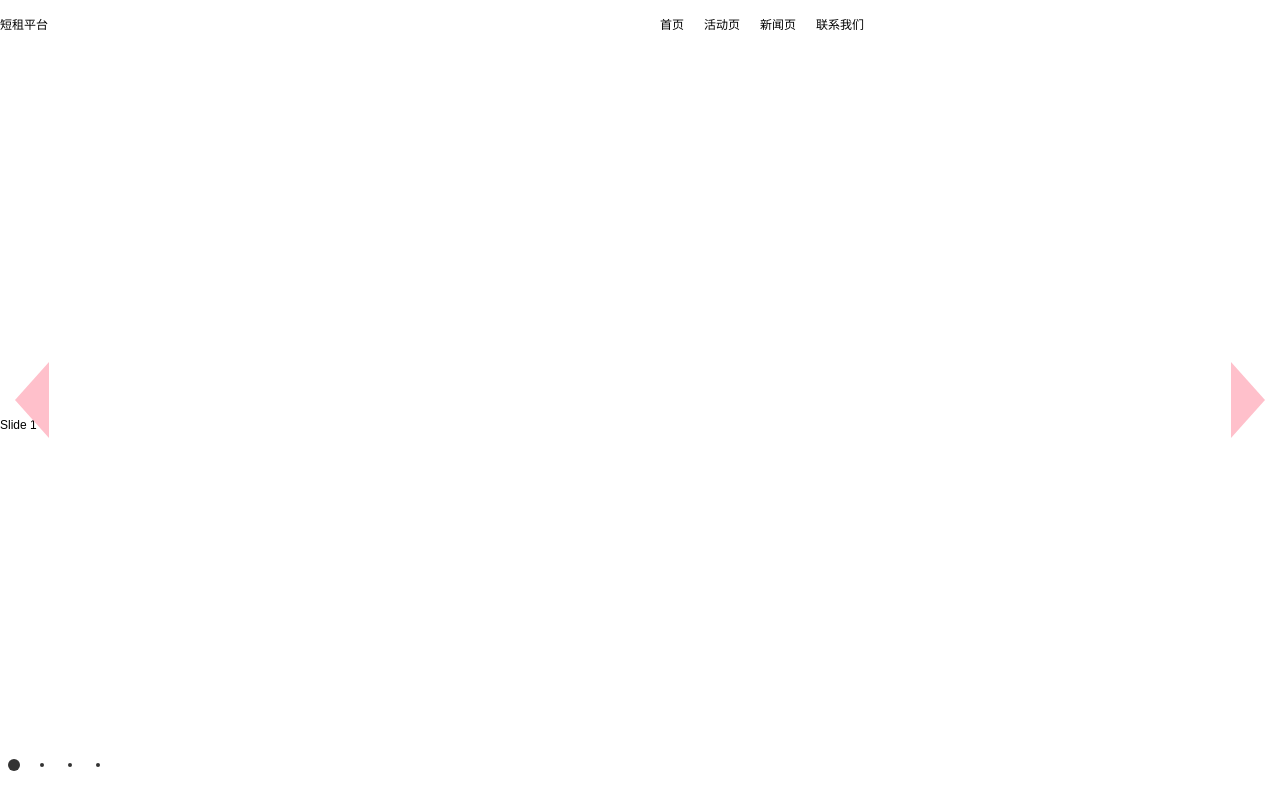
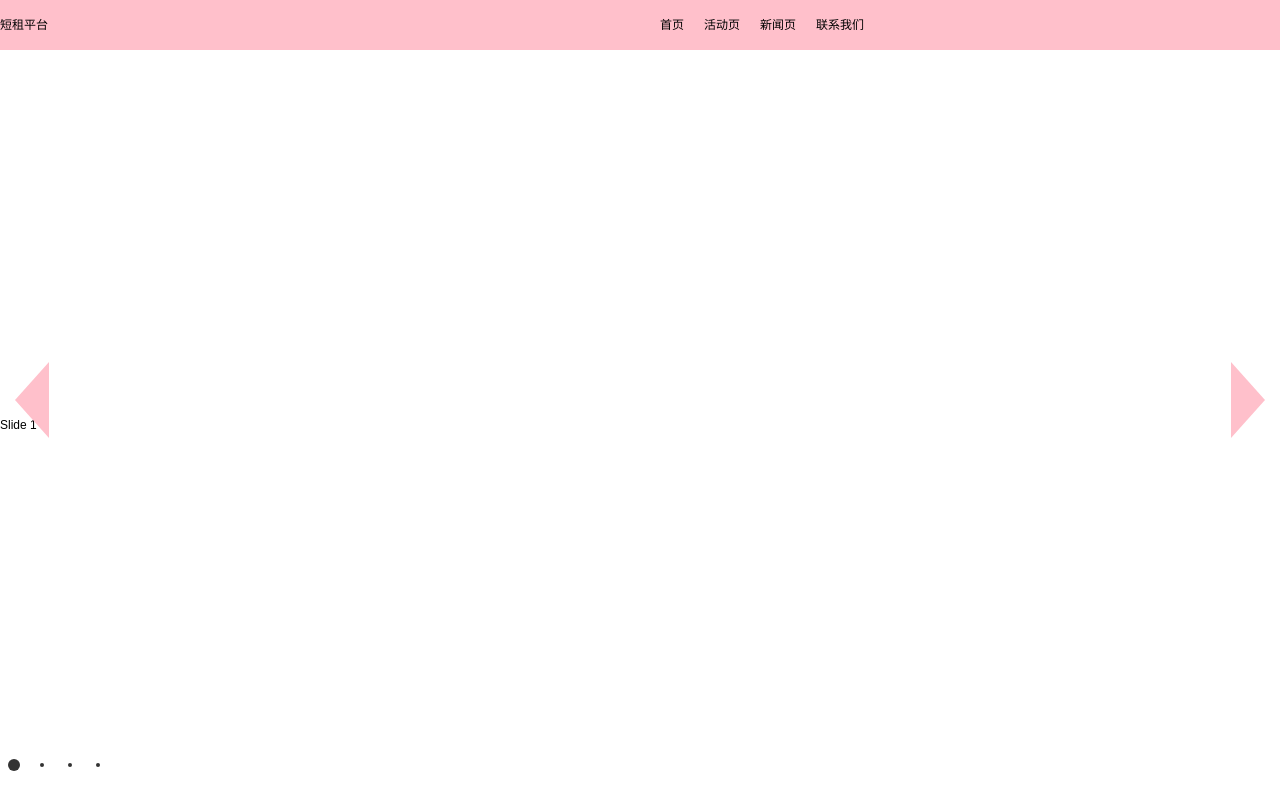
Before and after one commit to Dreamingxue/shortRent, a plain HTML site: page index.html in a window 1280 px wide. Drawn offline with Linux system fonts and the light colour scheme.

Commit message:
修改首页样式

```diff
--- a/css/index.css
+++ b/css/index.css
@@ -2,7 +2,7 @@
 * @Author: Marte
 * @Date:   2018-03-20 18:24:23
 * @Last Modified by:   Marte
-* @Last Modified time: 2018-03-20 18:58:53
+* @Last Modified time: 2018-03-22 10:33:57
 */
 .header-box{
     width: 100%;
@@ -11,6 +11,7 @@
     top: 0;
     left: 0;
     z-index: 100000;
+    background: pink;
 }
 .header-box .title{
     width: 50%;
```
